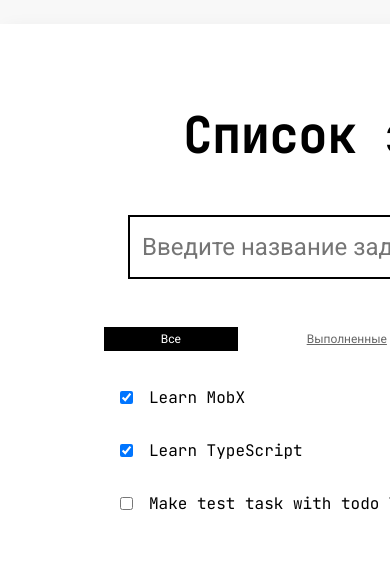
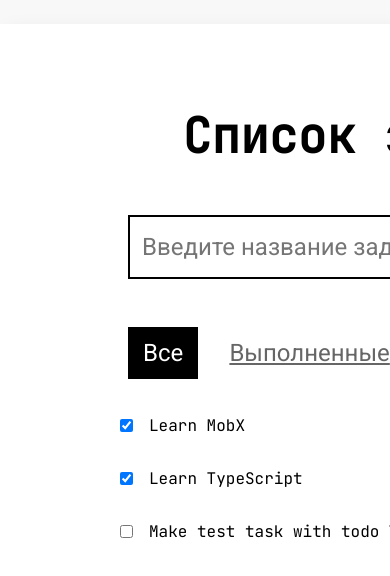
Before and after one commit to MakzaR/todo-react-mobx, a React (Create React App) app: page / in a window 390 px wide. Shown: the top 576 px of the page. Built offline with nearby package versions, Linux system fonts and the light colour scheme.

Commit message:
fixed filters styling for mobile

```diff
--- a/src/components/AddTodoItem/AddTodoItem.module.scss
+++ b/src/components/AddTodoItem/AddTodoItem.module.scss
@@ -1,6 +1,6 @@
 $min-width: 1200px;
 
-$font-size-desktop: 0.875em;
+$font-size-desktop: 14px;
 $font-size-mobile: 1.5em;
 
 $margin-desktop: 1.5em;
--- a/src/components/Filters/Filter.module.scss
+++ b/src/components/Filters/Filter.module.scss
@@ -1,3 +1,17 @@
+$min-width: 1200px;
+
+$font-size-desktop: 12px;
+$font-size-mobile: 1.5em;
+
+$padding-desktop: 1.5em;
+$padding-mobile: 3em;
+
+$gap-desktop: 12px;
+$gap-mobile: 1em;
+
+$filter-padding-desktop: 5px;
+$filter-padding-mobile: 0.5em;
+
 $button-color: black;
 $button-color-hover: #F0F0F0;
 $button-color-active: #C8C8C8;
@@ -5,11 +19,11 @@ $button-color-active: #C8C8C8;
 $button-text-color: #666666;
 $button-text-color-active: white;
 
-@mixin button-font() {
+@mixin button-font($font-size) {
   font-family: 'Roboto', sans-serif;
   font-style: normal;
   font-weight: 300;
-  font-size: 12px;
+  font-size: $font-size;
 }
 
 @mixin button-font-color($color) {
@@ -18,16 +32,18 @@ $button-text-color-active: white;
 
 .filtersContainer {
   display: flex;
-  gap: 12px;
-  padding: 0 24px;
+  gap: $gap-mobile;
+  padding: 0 $padding-mobile;
+
+  @media screen and (min-width: $min-width) {
+    gap: $gap-desktop;
+    padding: 0 $padding-desktop;
+  }
 }
 
 .filterButton {
   flex: auto;
-  padding: 5px;
-
-  @include button-font();
-  @include button-font-color($button-text-color);
+  padding: $filter-padding-mobile;
 
   text-decoration: underline;
   background: none;
@@ -35,10 +51,19 @@ $button-text-color-active: white;
 
   cursor: pointer;
 
-  &:hover {
-    background-color: $button-color-hover;
-    @include button-font-color($button-text-color);
-    text-decoration:  none;
+  @include button-font-color($button-text-color);
+  @include button-font($font-size-mobile);
+
+  @media screen and (min-width: $min-width) {
+    padding: $filter-padding-desktop;
+
+    @include button-font($font-size-desktop);
+
+    &:hover {
+      background-color: $button-color-hover;
+      @include button-font-color($button-text-color);
+      text-decoration:  none;
+    }
   }
 }
 
```
